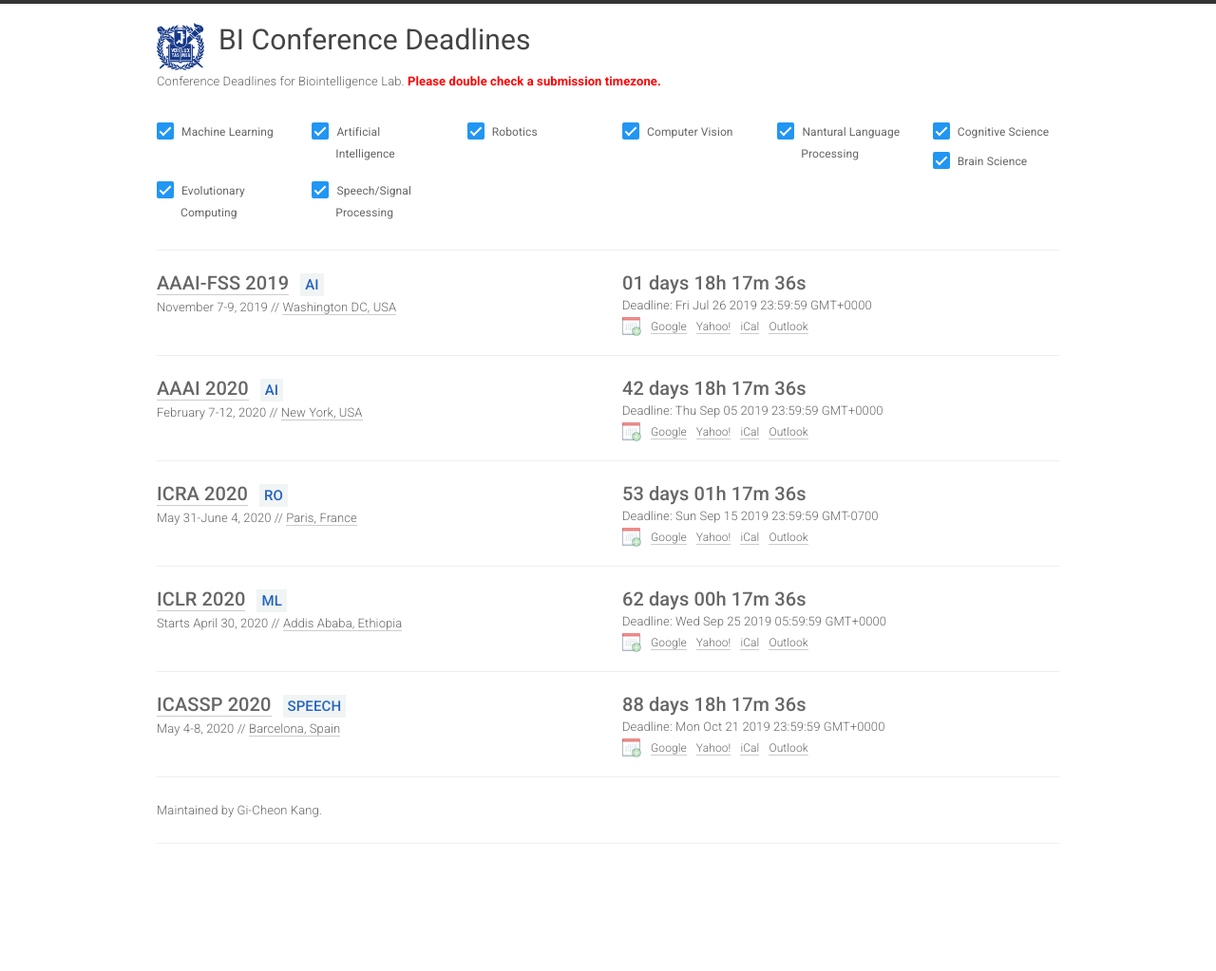
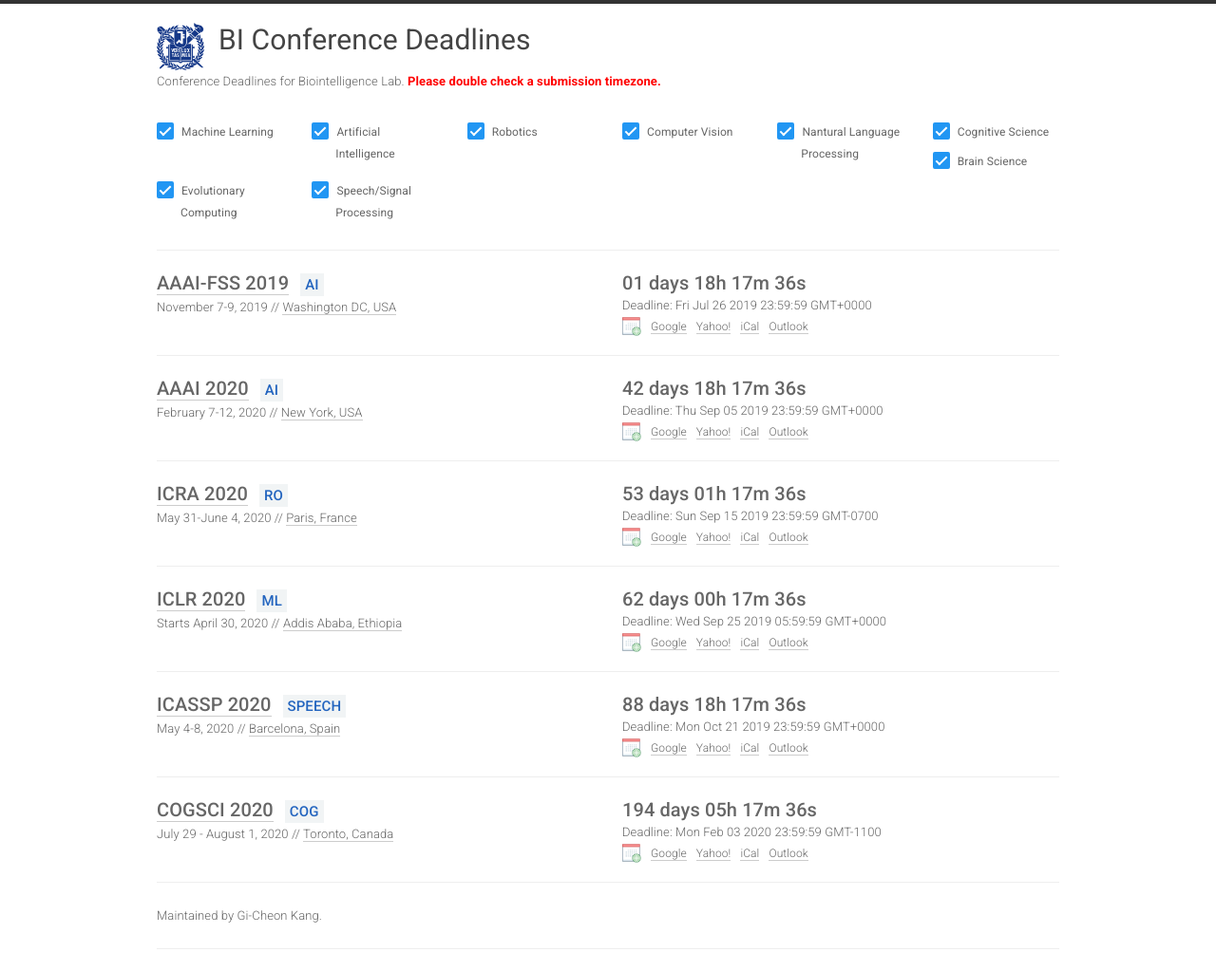
Before and after one commit to biconf/biconf.github.io, a Jekyll site: the page built from index.html, in a window 1280 px wide. Shown: the whole page at 95% size. Built offline with Jekyll 4.4.1, drawn with Linux system fonts in a browser that asks for light colours; nearby versions of some CDN libraries; before the commit the page ends 912 px from its top, so only the background shows below that.

Commit message:
Update conferences.yml

```diff
--- a/_data/conferences.yml
+++ b/_data/conferences.yml
@@ -48,6 +48,16 @@
   date: May 4-8, 2020
   place: Barcelona, Spain
   sub: SPEECH
+
+- name: COGSCI
+  year: 2020
+  id: cogsci20
+  link: https://cognitivesciencesociety.org/future-conferences/
+  deadline: "2020-02-03 23:59:59"
+  timezone: Etc/GMT+11
+  date: July 29 - August 1, 2020
+  place: Toronto, Canada
+  sub: COG
 
 #- name: HCOMP
 #  year: 2019
```
